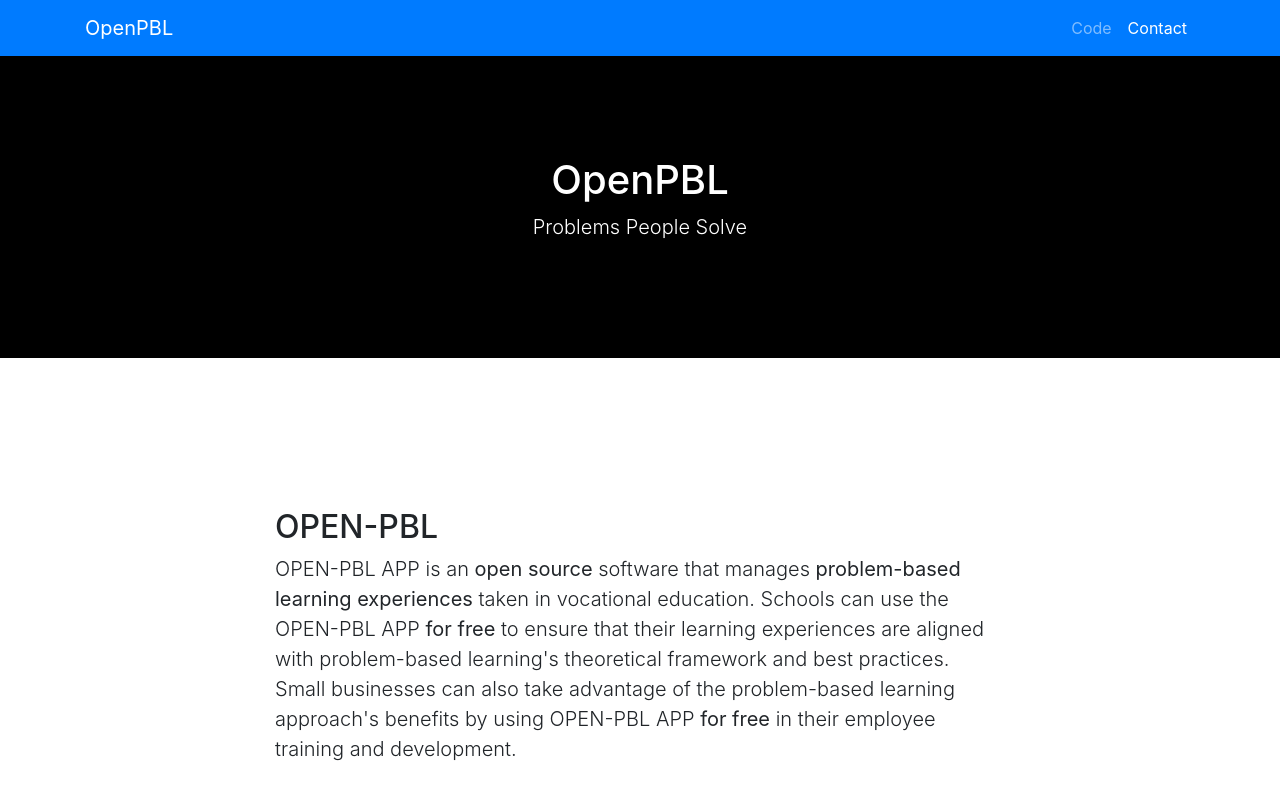
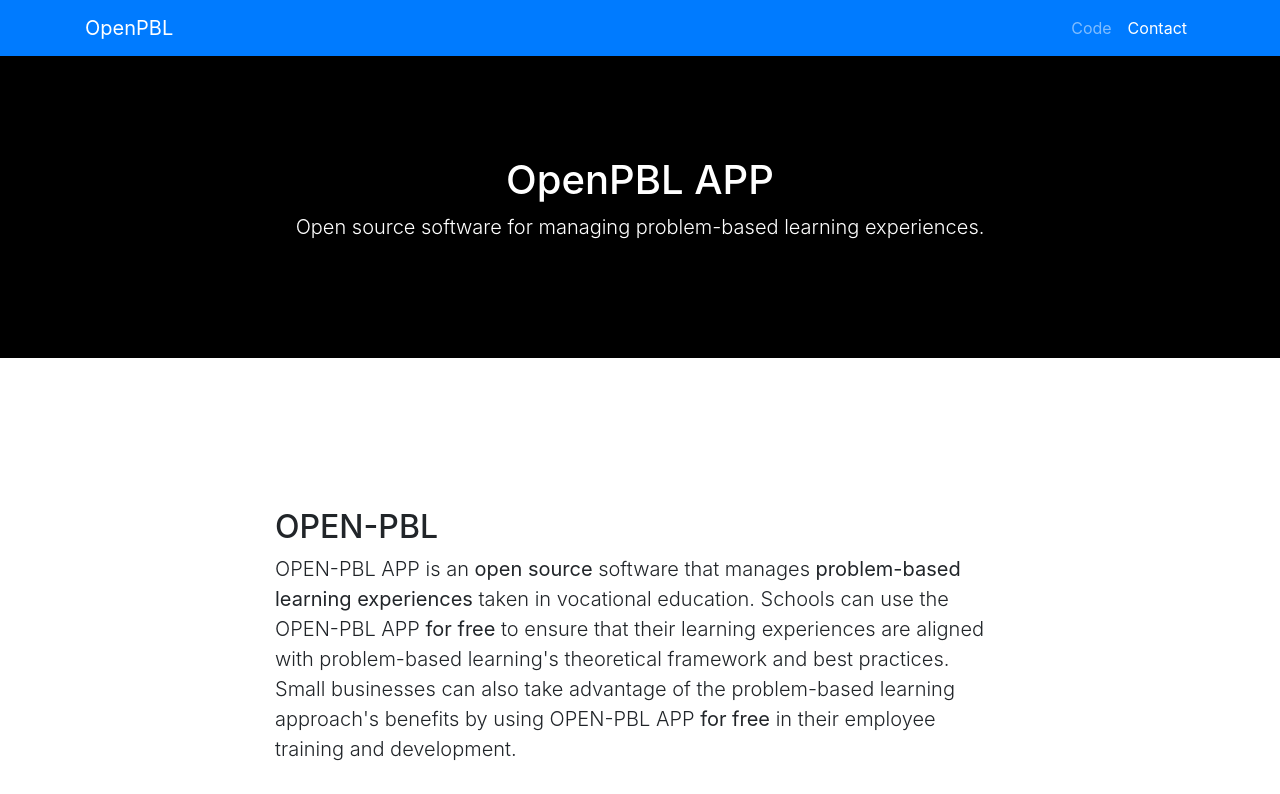
Before and after one commit to open-pbl-org/home, a website with bundled scripts: page docs/index.html in a window 1280 px wide. Shown: the top 794 px of the page. Built offline with nearby package versions, Linux system fonts and the light colour scheme.

Commit message:
Update index.html

```diff
--- a/docs/index.html
+++ b/docs/index.html
@@ -8,7 +8,7 @@
   <meta name="description" content="">
   <meta name="author" content="">
 
-  <title>OpenPBL</title>
+  <title>OpenPBL APP</title>
 
   <!-- Bootstrap core CSS -->
   <link href="vendor/bootstrap/css/bootstrap.min.css" rel="stylesheet">
@@ -41,8 +41,8 @@
 
   <header class="bg-primary text-white">
     <div class="container text-center">
-      <h1>OpenPBL</h1>
-      <p class="lead">Problems People Solve</p>
+      <h1>OpenPBL APP</h1>
+      <p class="lead">Open source software for managing problem-based learning experiences.</p>
     </div>
   </header>
 
```
